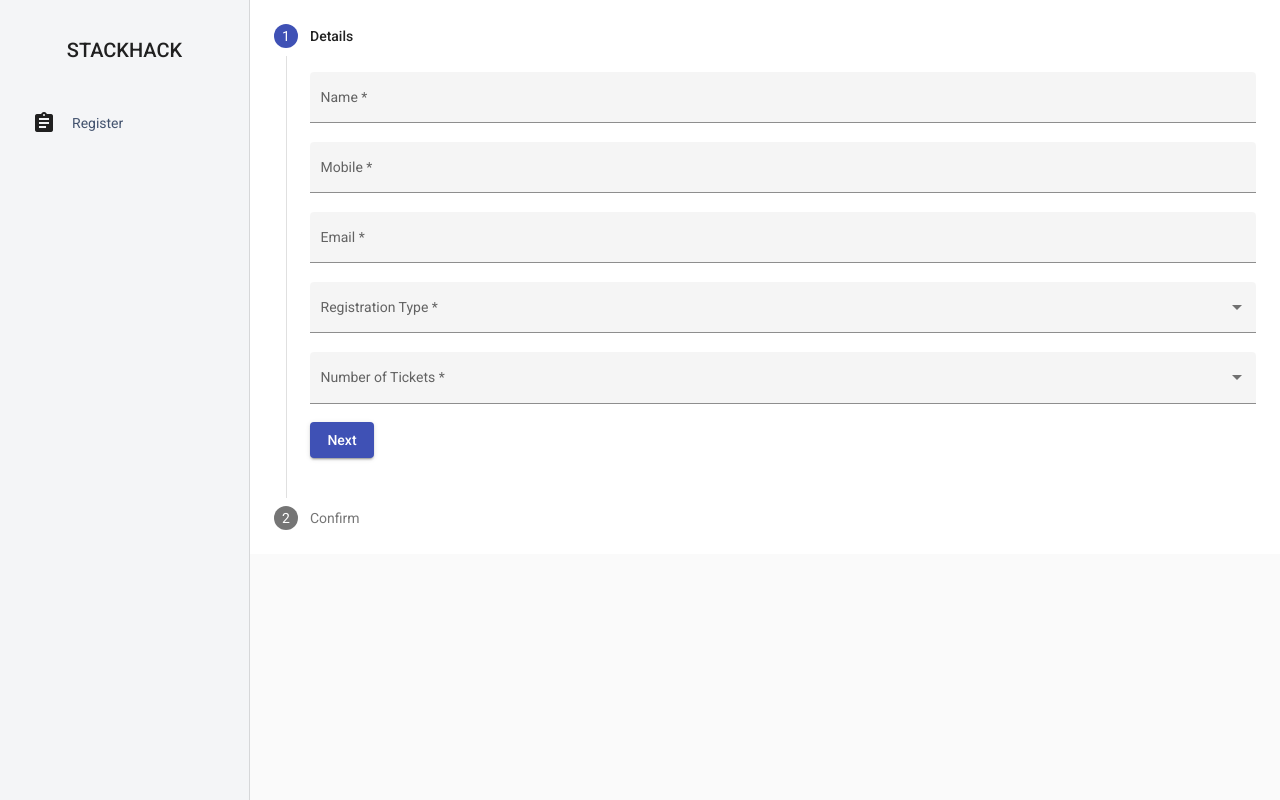
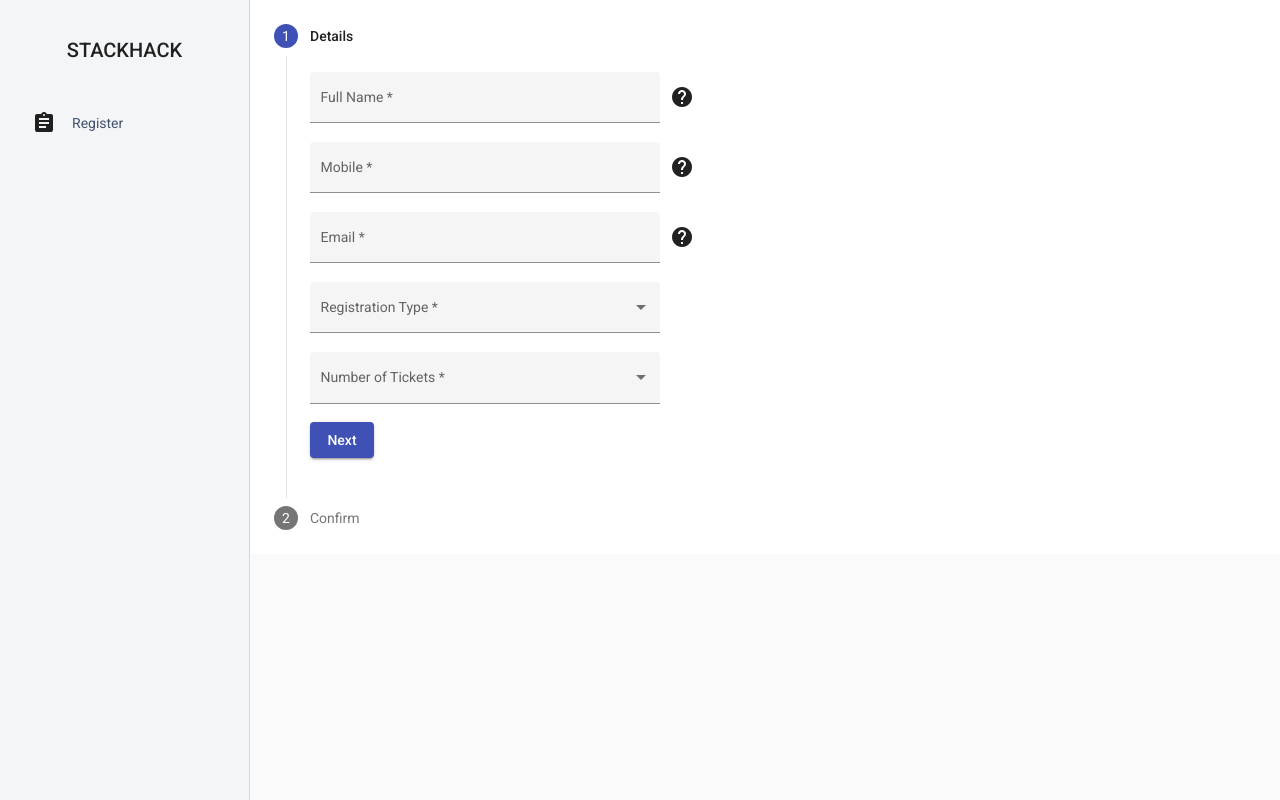
Before and after one commit to rishabh-9000/stackhack-frontend, an Angular app: page / in a window 1280 px wide. Built offline with nearby package versions, Linux system fonts and the light colour scheme.

Commit message:
created register form

```diff
--- a/src/app/material/material.module.ts
+++ b/src/app/material/material.module.ts
@@ -7,6 +7,7 @@ import { MatInputModule } from '@angular/material/input';
 import { MatFormFieldModule } from '@angular/material/form-field';
 import { MatStepperModule } from '@angular/material/stepper';
 import { MatSelectModule } from '@angular/material/select';
+import { MatTooltipModule } from '@angular/material/tooltip';
 
 const modules = [
   MatButtonModule,
@@ -16,6 +17,7 @@ const modules = [
   MatFormFieldModule,
   MatStepperModule,
   MatSelectModule,
+  MatTooltipModule,
 ];
 
 @NgModule({
--- a/src/app/user/user.component.css
+++ b/src/app/user/user.component.css
@@ -2,3 +2,41 @@
   display: flex;
   flex-direction: column;
 }
+
+.form-item {
+  display: flex;
+  align-items: baseline;
+}
+
+.form-item .mat-form-field {
+  width: 350px;
+}
+
+.form-item .mat-icon {
+  cursor: pointer;
+  padding: 10px;
+}
+
+.preview-div {
+  padding: 5% 0%;
+
+  display: flex;
+  flex-direction: column;
+}
+
+.preview-item {
+  margin: 1% 0%;
+}
+
+.mat-body-2 {
+  margin: 0px 10px;
+}
+
+.final-action-buttons {
+  display: flex;
+  align-items: center;
+}
+
+.final-action-buttons button {
+  margin-right: 10px;
+}
--- a/src/app/user/user.component.html
+++ b/src/app/user/user.component.html
@@ -1,24 +1,48 @@
 <mat-vertical-stepper [linear]="true" #stepper>
-  <mat-step [stepControl]="deatailsFormGroup">
-    <form class="register-form" [formGroup]="deatailsFormGroup">
+  <mat-step [stepControl]="detailsFormGroup">
+    <form class="register-form" [formGroup]="detailsFormGroup">
       <ng-template matStepLabel>Details</ng-template>
+
+      <div class="form-item">
         <mat-form-field appearance="fill">
-        <mat-label>Name</mat-label>
+          <mat-label>Full Name</mat-label>
           <input matInput formControlName="fullName" required />
         </mat-form-field>
+        <mat-icon matTooltip="Full Name is Required" matTooltipPosition="above"
+          >help</mat-icon
+        >
+      </div>
+
+      <div class="form-item">
         <mat-form-field appearance="fill">
           <mat-label>Mobile</mat-label>
-        <input matInput type="number" formControlName="mobile" required />
+          <input matInput formControlName="mobile" required />
         </mat-form-field>
+        <mat-icon
+          matTooltip="Mobile is Required. 10 Digits Minimum."
+          matTooltipPosition="above"
+          >help</mat-icon
+        >
+      </div>
+
+      <div class="form-item">
         <mat-form-field appearance="fill">
           <mat-label>Email</mat-label>
           <input matInput formControlName="email" required />
         </mat-form-field>
+        <mat-icon
+          matTooltip="Email is Required. Ex. example@email.com"
+          matTooltipPosition="above"
+          >help</mat-icon
+        >
+      </div>
+
+      <div class="form-item">
         <mat-form-field appearance="fill">
           <mat-label>Registration Type</mat-label>
           <mat-select
             formControlName="registrationType"
-          (selectionChange)="onChange($event.value)"
+            (selectionChange)="onChange()"
             required
           >
             <mat-option
@@ -29,14 +53,23 @@
             </mat-option>
           </mat-select>
         </mat-form-field>
+      </div>
+
+      <div class="form-item">
         <mat-form-field appearance="fill">
           <mat-label>Number of Tickets</mat-label>
-        <mat-select formControlName="numberOfTickets" required>
+          <mat-select
+            formControlName="numberOfTickets"
+            (selectionChange)="onChange()"
+            required
+          >
             <mat-option *ngFor="let count of ticketCount" [value]="count">
               {{ count }}
             </mat-option>
           </mat-select>
         </mat-form-field>
+      </div>
+
       <div>
         <button
           mat-raised-button
@@ -51,10 +84,46 @@
   </mat-step>
   <mat-step>
     <ng-template matStepLabel>Confirm</ng-template>
-    <p>You are now done.</p>
-    <div>
-      <button mat-button matStepperPrevious>Back</button>
-      <button mat-button (click)="stepper.reset()">Reset</button>
+    <div class="preview-div">
+      <div class="preview-item">
+        <span class="mat-body-1">Full Name:</span>
+        <span class="mat-body-2">{{
+          detailsFormGroup.get("fullName").value
+        }}</span>
+      </div>
+      <div class="preview-item">
+        <span class="mat-body-1">Mobile:</span>
+        <span class="mat-body-2">{{
+          detailsFormGroup.get("mobile").value
+        }}</span>
+      </div>
+      <div class="preview-item">
+        <span class="mat-body-1">Email:</span>
+        <span class="mat-body-2">{{
+          detailsFormGroup.get("email").value
+        }}</span>
+      </div>
+      <div class="preview-item">
+        <span class="mat-body-1">Registration Type:</span>
+        <span class="mat-body-2" style="text-transform: capitalize;">{{
+          detailsFormGroup.get("registrationType").value
+        }}</span>
+      </div>
+      <div class="preview-item">
+        <span class="mat-body-1">Number of Ticket(s):</span>
+        <span class="mat-body-2">{{
+          detailsFormGroup.get("numberOfTickets").value
+        }}</span>
+      </div>
+    </div>
+    <div class="final-action-buttons">
+      <button mat-raised-button matStepperPrevious>Back</button>
+      <button mat-raised-button color="warn" (click)="stepper.reset()">
+        Reset
+      </button>
+      <button mat-raised-button color="primary">
+        Submit
+      </button>
     </div>
   </mat-step>
 </mat-vertical-stepper>
--- a/src/app/user/user.component.ts
+++ b/src/app/user/user.component.ts
@@ -12,7 +12,7 @@ import {
   styleUrls: ['./user.component.css'],
 })
 export class UserComponent implements OnInit {
-  deatailsFormGroup: FormGroup;
+  detailsFormGroup: FormGroup;
   registrationTypes = [
     { key: 'Self', value: 'self' },
     { key: 'Corporate', value: 'Corporate' },
@@ -24,13 +24,14 @@ export class UserComponent implements OnInit {
   constructor(private formBuilder: FormBuilder) {}
 
   ngOnInit(): void {
-    this.deatailsFormGroup = this.formBuilder.group({
+    this.detailsFormGroup = this.formBuilder.group({
       fullName: new FormControl('', [
         Validators.required,
         Validators.minLength(4),
       ]),
       mobile: new FormControl('', [
         Validators.required,
+        Validators.pattern('^[0-9]*$'),
         Validators.minLength(10),
       ]),
       email: new FormControl('', [Validators.required, Validators.email]),
@@ -40,12 +41,14 @@ export class UserComponent implements OnInit {
   }
 
   print() {
-    console.log(this.deatailsFormGroup);
+    console.log(this.detailsFormGroup);
   }
 
-  onChange(type: string) {
-    if (type === 'self') {
-      this.deatailsFormGroup.patchValue({ numberOfTickets: 1 });
+  onChange() {
+    const regType = this.detailsFormGroup.get('registrationType').value;
+
+    if (regType === 'self') {
+      this.detailsFormGroup.patchValue({ numberOfTickets: 1 });
     }
   }
 }
```
Lines whose indentation alone changed are shown as unchanged.
